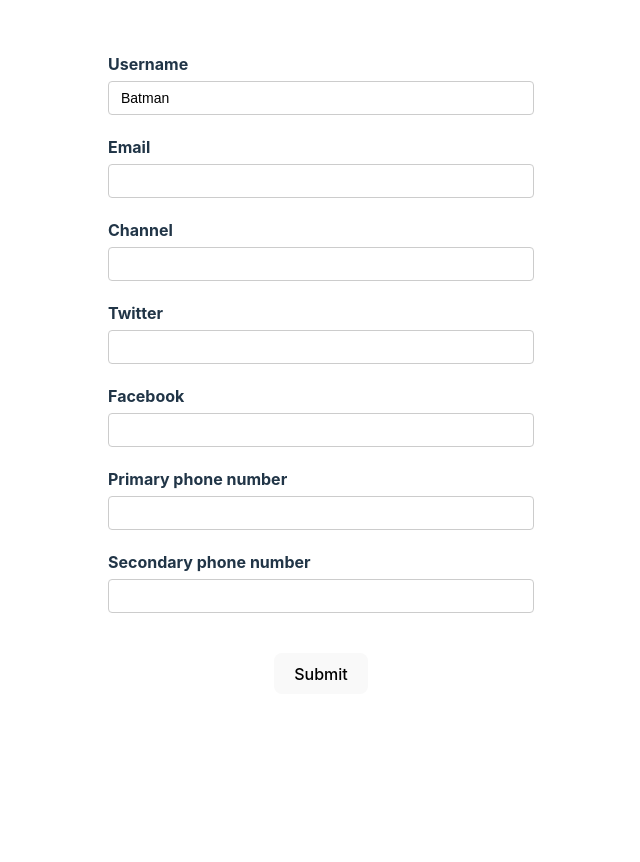
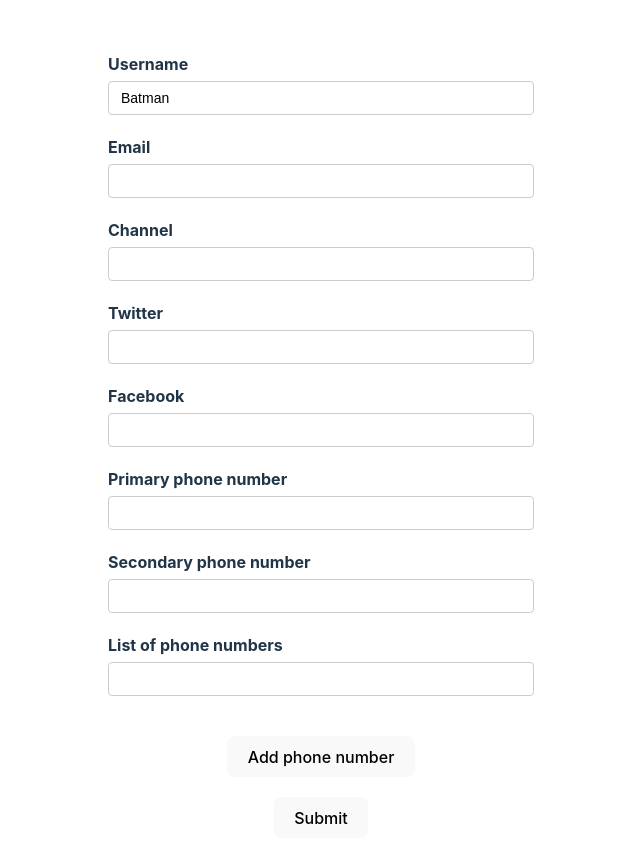
Before and after one commit to Shahrukh-elRed/react-hook-form-demo, a React (Create React App) app: page / in a window 1280 px wide. Shown: the top 862 px of the page, without its empty margins (319-959 px from the left). Before the commit the page ends 800 px from the top, so only its background shows below. Built offline with nearby package versions, Linux system fonts and the light colour scheme.

Commit message:
dynamic fields

```diff
--- a/src/components/YoutubeForm.js
+++ b/src/components/YoutubeForm.js
@@ -1,5 +1,5 @@
 import { DevTool } from "@hookform/devtools";
-import { useForm } from "react-hook-form";
+import { useFieldArray, useForm } from "react-hook-form";
 
 const YoutubeForm = () => {
   const { register, control, handleSubmit, formState } = useForm({
@@ -24,9 +24,15 @@
           facebook: "",
         },
         phoneNumbers: ["", ""],
+        phNumbers: [{ number: "" }],
       },
   });
   const { errors } = formState;
+
+  const { fields, append, remove } = useFieldArray({
+    name: "phNumbers",
+    control,
+  });
 
   const onSubmit = (data) => {
     console.log("Form submitted", data);
@@ -112,6 +118,25 @@
           />
         </div>
 
+        <div>
+          <label>List of phone numbers</label>
+          <div>
+            {fields.map((field, index) => (
+              <div className="form-control" key={field.id}>
+                <input type="text" {...register(`phNumbers.${index}.number`)} />
+                {index > 0 && (
+                  <button type="button" onClick={() => remove(index)}>
+                    Remove
+                  </button>
+                )}
+              </div>
+            ))}
+            <button type="button" onClick={() => append({ number: "" })}>
+              Add phone number
+            </button>
+          </div>
+        </div>
+
         <button>Submit</button>
       </form>
       <DevTool control={control} />
```
